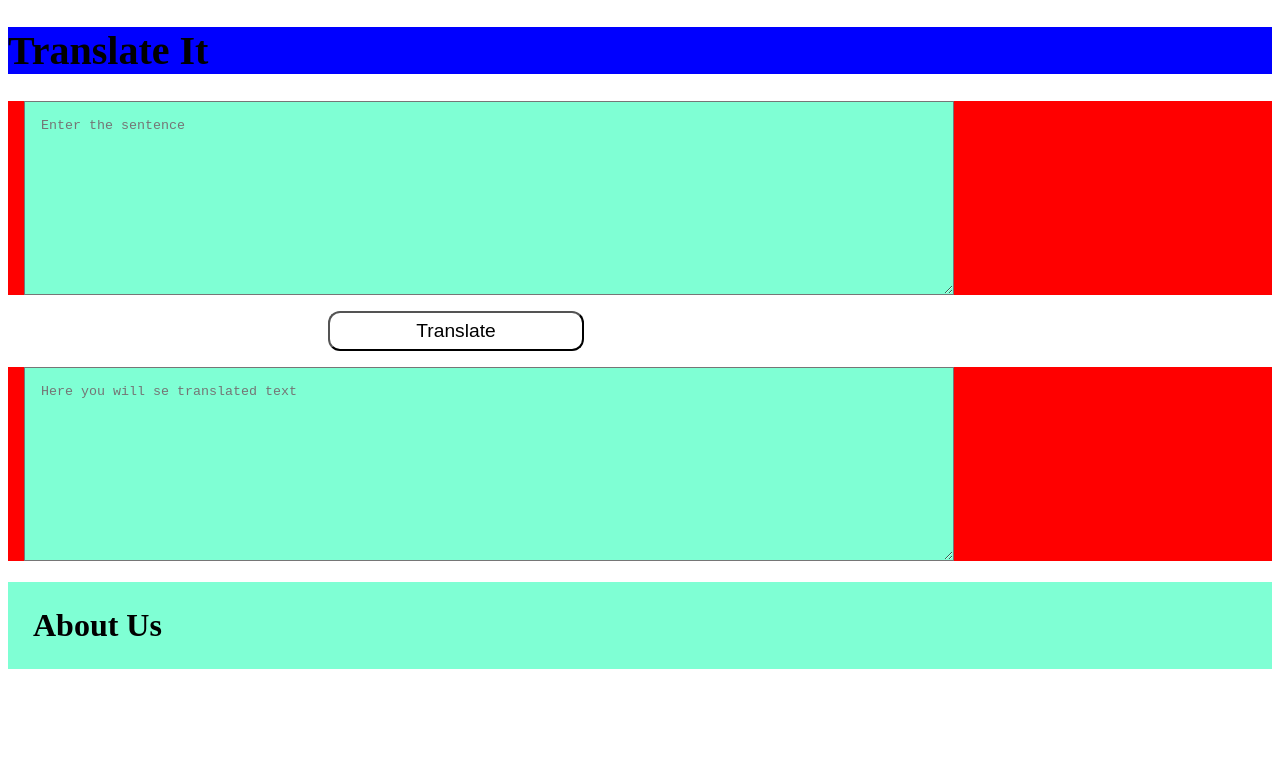
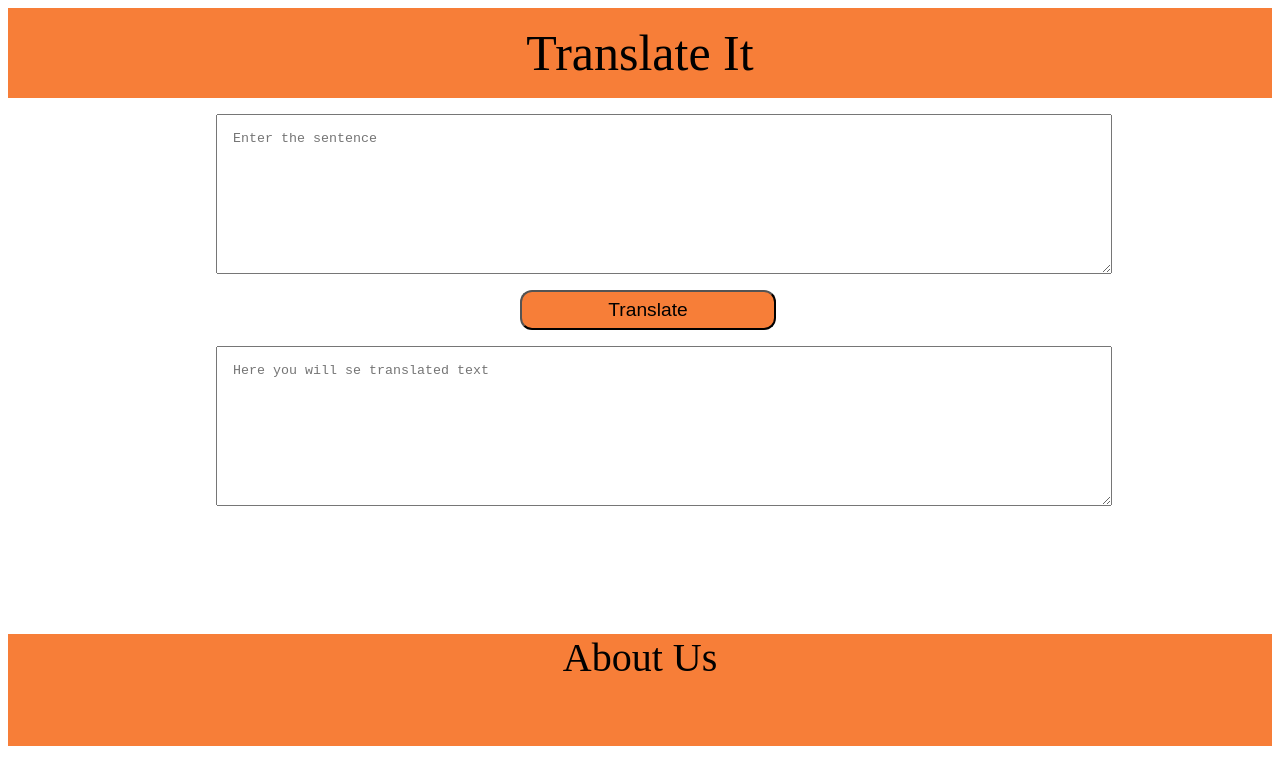
Before and after one commit to Sudipta2002/translate-sentence, a plain HTML site: page index.html in a window 1280 px wide. Drawn offline with Linux system fonts and the light colour scheme.

Commit message:
attributes updated and styling updated

```diff
--- a/index.html
+++ b/index.html
@@ -10,9 +10,11 @@
 </head>
 
 <body>
-    <div class="header">
+    <!-- <div class="header">
         <h1>Translate It</h1>
-    </div>
+    </div> -->
+    <nav class="header">Translate It</nav>
+    <div class="main">
         <div class="translation-box">
             <textarea id="input-text" placeholder="Enter the sentence"></textarea>
         </div>
@@ -21,9 +23,11 @@
         <div id="translated-box">
             <textarea id="output-text" placeholder="Here you will se translated text"></textarea>
         </div>
-    <div class="footer">
+    </div>
+    <footer class="footer">About Us</footer>
+    <!-- <div class="footer">
         <h1>About Us</h1>
-    </div>
+    </div> -->
 
     <script src="translate.js"></script>
 </body>
--- a/style.css
+++ b/style.css
@@ -5,24 +5,25 @@
         width: 70vw;
         height: 20vh;
         padding: 1rem;
-        background-color: aquamarine;
+        box-sizing: border-box;
+        /* background-color: #F2C94C; */
+        justify-content: center;
     }
 
-    .translation-box {
-        background-color: red;
+    * {
+        box-sizing: border-box;
     }
 
-    #translated-box {
-        background-color: red;
-    }
-
-    .header h1 {
-        font-size: 40px;
-        background-color: blue;
+    .header {
+        font-size: 50px;
+        text-align: center;
+        background-color: #f77e38;
+        padding: 1rem;
+        /* display: inline; */
     }
 
     #btn-translate {
-        background: transparent;
+        background-color: #f77e38;
         border-radius: 12px;
         height: 5vh;
         width: 20vw;
@@ -31,8 +32,16 @@
         cursor: pointer;
     }
 
-    .footer h1 {
-        background-color: aquamarine;
-        padding: 25px;
-        /* margin-left: 30rem; */
+    .main {
+        box-sizing: border-box;
+        margin-left: 15vw;
     }
+
+    .footer {
+        font-size: 40px;
+        align-items: center;
+        margin-top: 8rem;
+        height: 7rem;
+        background-color: #f77e38;
+        text-align: center;
+    }
```
Lines whose indentation alone changed are shown as unchanged.
